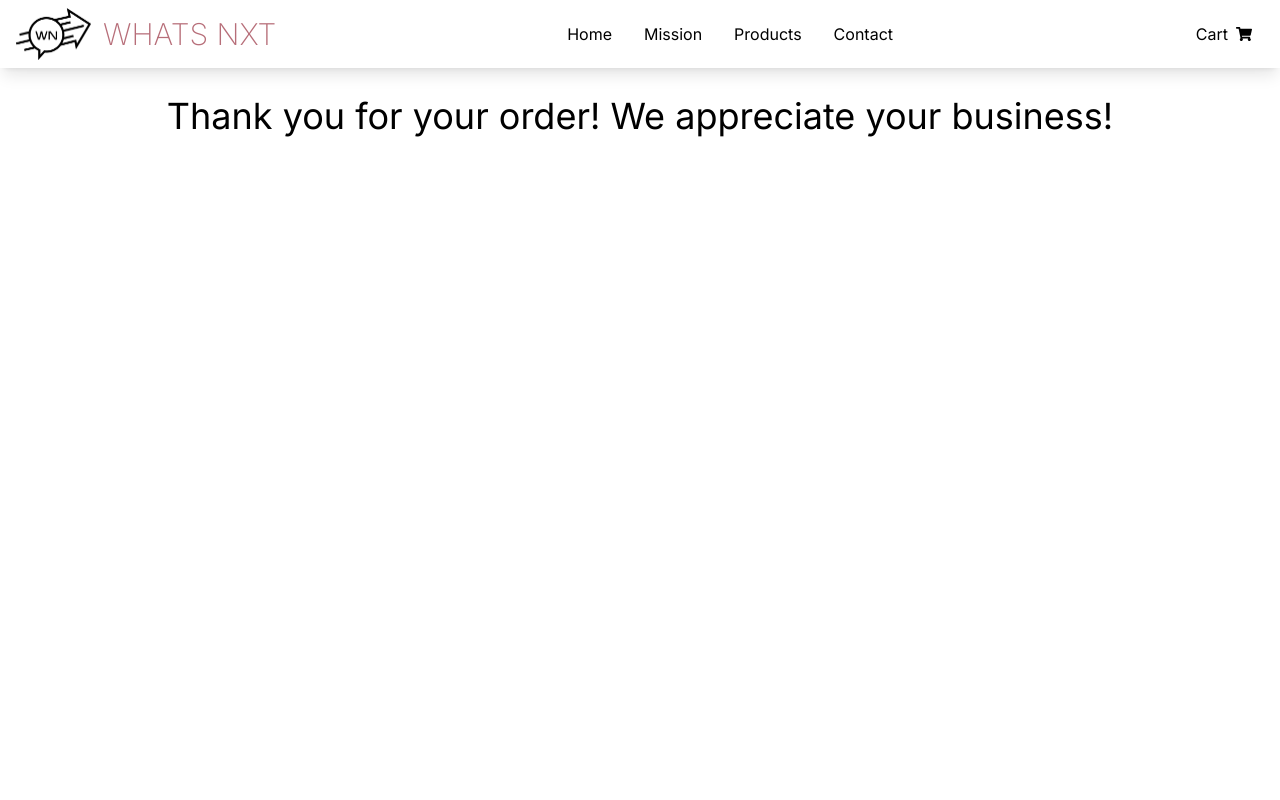
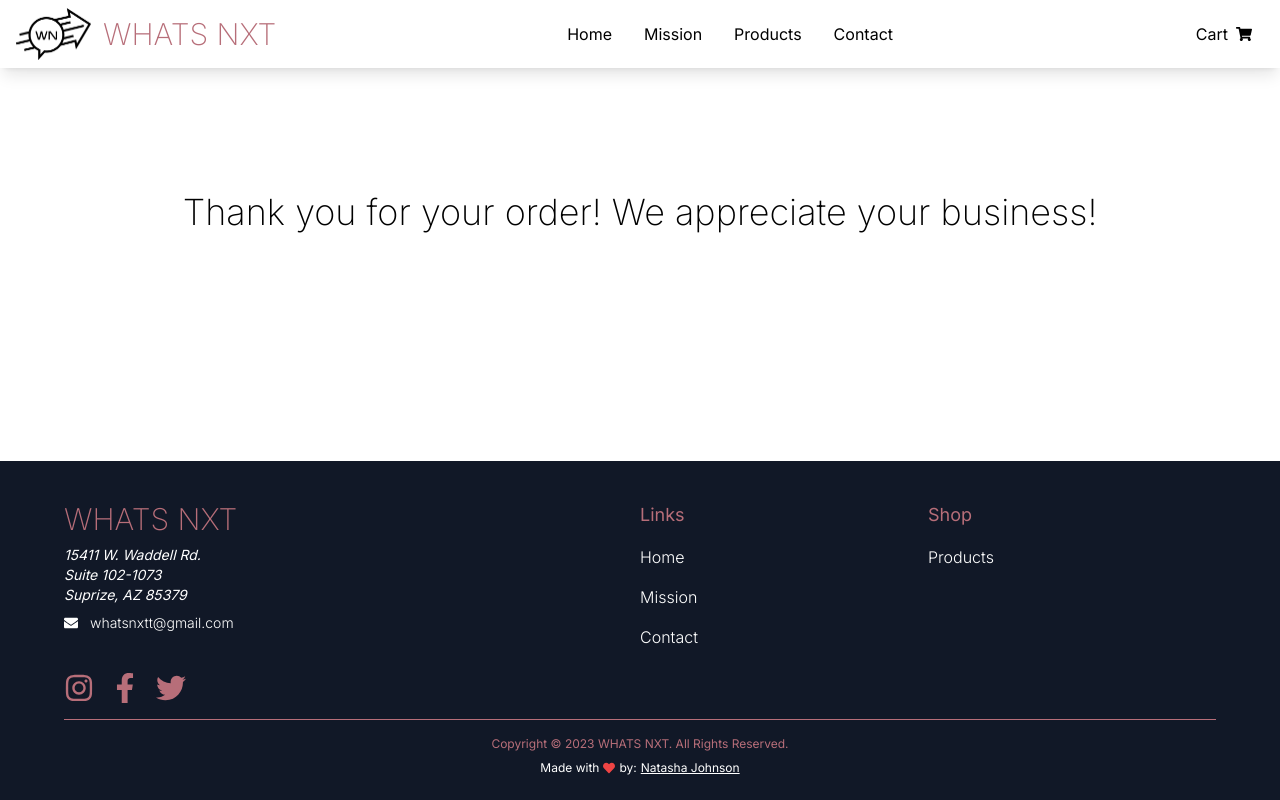
Before and after one commit to artsycoder533/whats-nxt, a Next.js app: page /success in a window 1280 px wide. Shown: the top 800 px of the page. Built offline with nearby package versions, Linux system fonts and the light colour scheme.

Commit message:
update success page styles

```diff
--- a/app/components/Footer.tsx
+++ b/app/components/Footer.tsx
@@ -20,7 +20,7 @@ const Footer = (props: Props) => {
       <div className="max-w-[1400px] w-[90vw] mx-auto">
         <div className="flex flex-col lg:flex-row py-4 gap-8 lg:gap-0">
           <div className="w-full flex flex-col items-center lg:items-start">
-            <p className="text-3xl hidden xl:block text-[#B76E79] font-extralight uppercase">
+            <p className="text-3xl text-[#B76E79] font-extralight uppercase">
               Whats Nxt
             </p>
 
--- a/app/success/page.tsx
+++ b/app/success/page.tsx
@@ -11,8 +11,8 @@ const Success = () => {
   }, []);
 
   return (
-    <div className="flex min-h-screen flex-col items-center justify-between p-24 text-4xl">
-      <h2>Thank you for your order!  We appreciate your business!</h2>
+    <div className="flex flex-col items-center mt-48 text-4xl font-extralight">
+      <p>Thank you for your order!  We appreciate your business!</p>
     </div>
   );
 };
```
